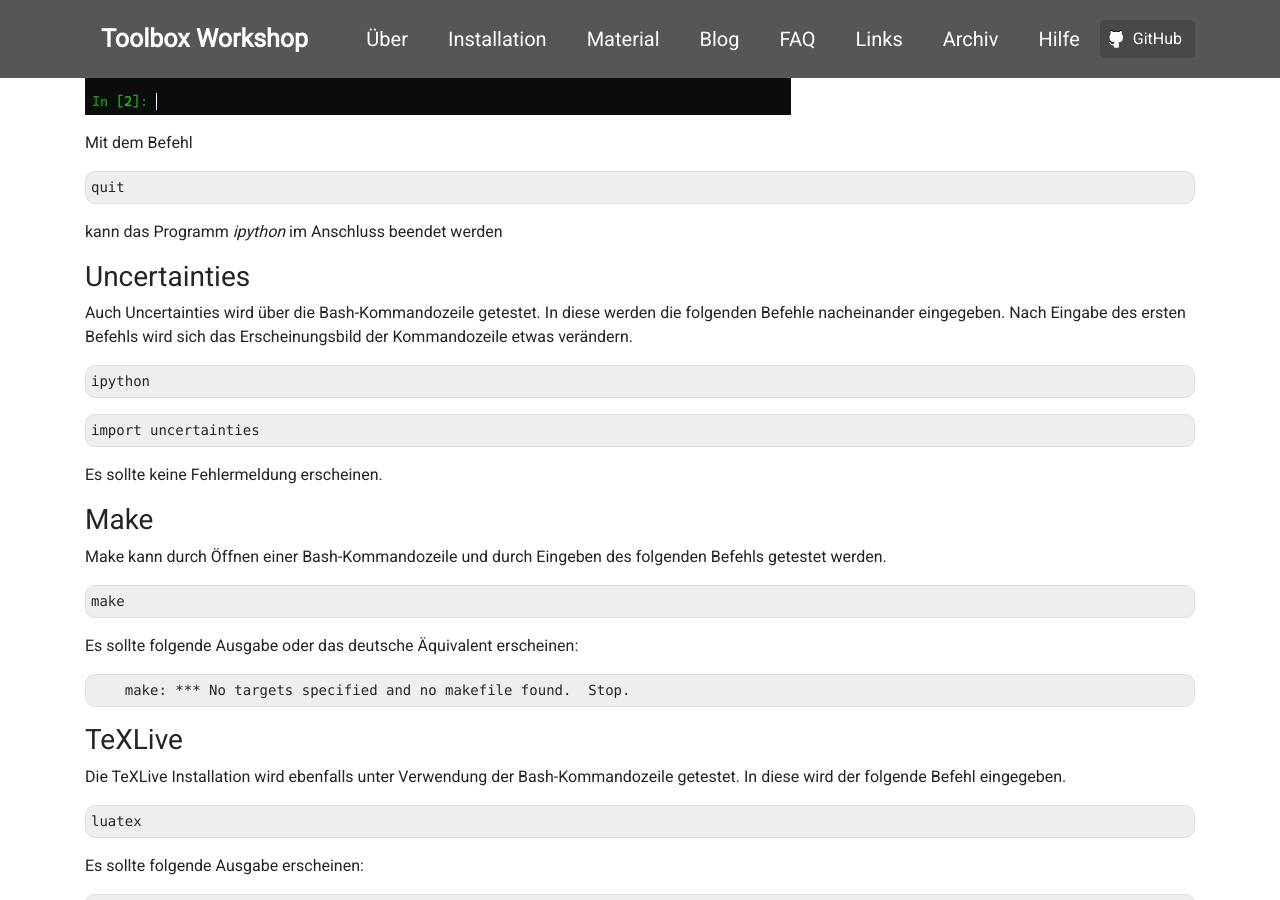
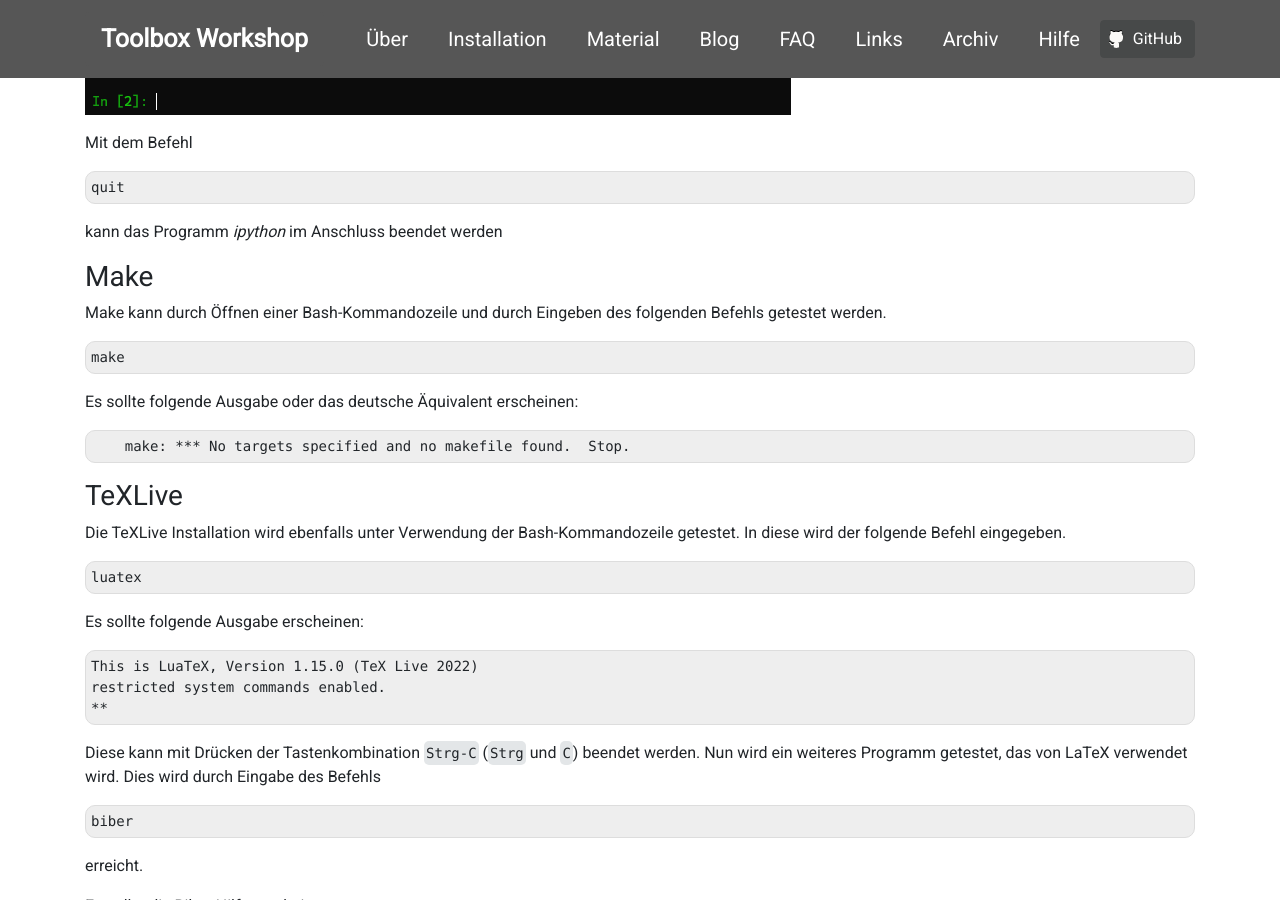
Before and after one commit to pep-dortmund/homepage-toolbox, a Jekyll site: the page built from install/windows.md, in a window 1280 px wide and 900 px high, scrolled down 30220 px. Built offline with Jekyll 4.4.1, drawn with Linux system fonts in a browser that asks for light colours; nearby versions of some CDN libraries.

Commit message:
remove obsolete uncertainties test

````diff
--- a/install/windows.md
+++ b/install/windows.md
@@ -676,20 +676,6 @@ kann das Programm _ipython_ im Anschluss beendet werden
 
 
 
-### Uncertainties
-
-Auch Uncertainties wird über die Bash-Kommandozeile getestet. In diese werden die folgenden Befehle
-nacheinander eingegeben. Nach Eingabe des ersten Befehls wird sich das Erscheinungsbild der Kommandozeile etwas verändern.
-
-```
-ipython
-```
-```
-import uncertainties
-```
-
-Es sollte keine Fehlermeldung erscheinen.
-
 ### Make
 
 Make kann durch Öffnen einer Bash-Kommandozeile und durch Eingeben des folgenden Befehls getestet werden.
````
